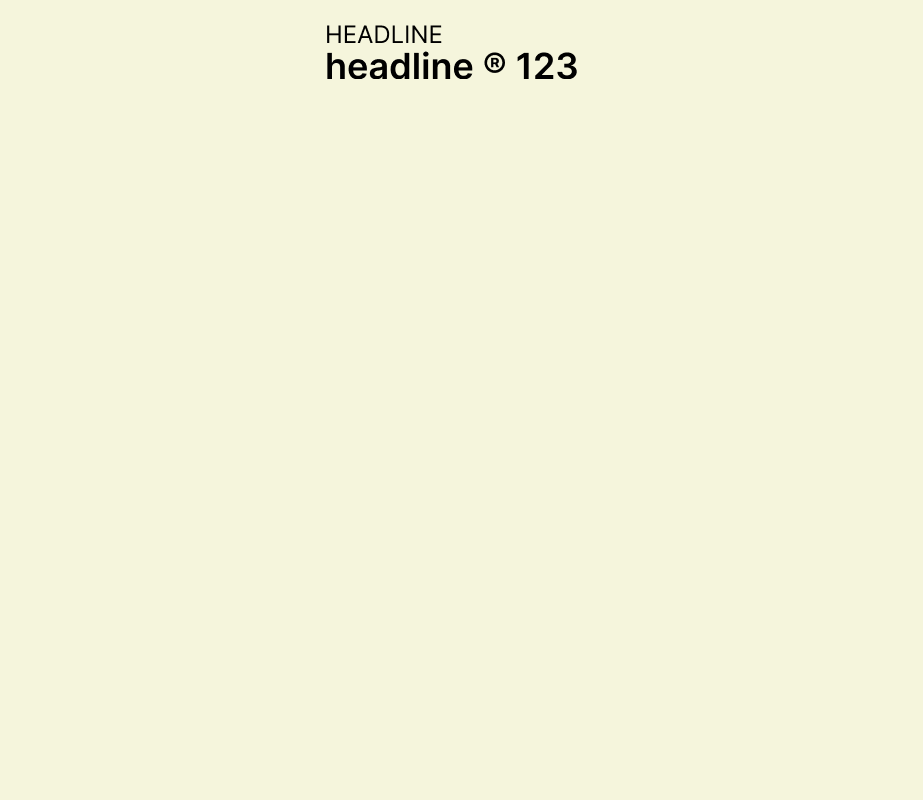
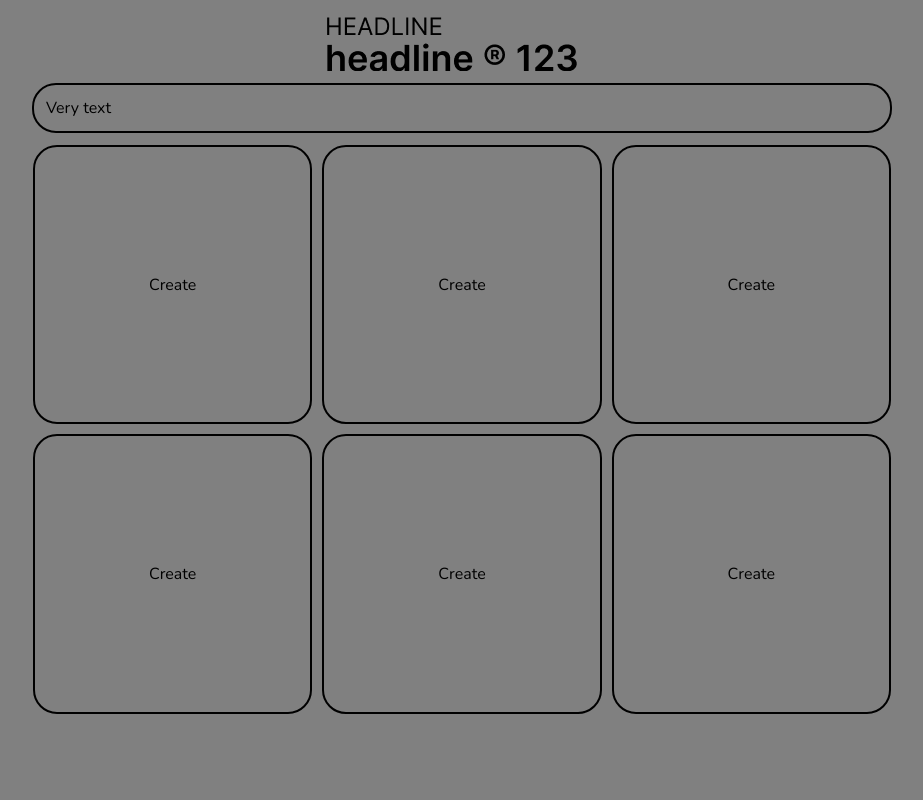
Before and after one commit to michalsuchorski/frontend-task, a website built with Vite: page index.html in a window 1280 px wide. Shown: the top 800 px of the page, without its empty margins (178-1101 px from the left). Built offline with nearby package versions, Linux system fonts and the light colour scheme.

Commit message:
update scene 1 style

```diff
--- a/index.html
+++ b/index.html
@@ -13,10 +13,7 @@
         <p class="orientation-lock-warning-text">
           Please rotate your device to portrait mode
         </p>
-        <img
-          class="orientation-lock-warning-icon"
-          src="./icons/rotate.svg"
-        />
+        <img class="orientation-lock-warning-icon" src="./icons/rotate.svg" />
       </div>
     </div>
     <div class="app-container">
@@ -25,8 +22,47 @@
           <div class="scene-intro-content-image">
             <img src="./assets/headline.png" class="headline-img" />
           </div>
+          <div class="scene-intro-content-text-wrapper">
+            <div class="scene-intro-content-text">
+              <p>Very text</p>
             </div>
           </div>
+          <div class="scene-intro-content-panel">
+            <div class="scene-intro-content-panel-plate">
+              <p class="scene-intro-content-panel-plate-text">
+                Create
+              </p>
+            </div>
+            <div class="scene-intro-content-panel-plate">
+              <p class="scene-intro-content-panel-plate-text">
+                Create
+              </p>
+            </div>
+            <div class="scene-intro-content-panel-plate">
+              <p class="scene-intro-content-panel-plate-text">
+                Create
+              </p>
+            </div>
+            <div class="scene-intro-content-panel-plate">
+              <p class="scene-intro-content-panel-plate-text">
+                Create
+              </p>
+            </div>
+            <div class="scene-intro-content-panel-plate">
+              <p class="scene-intro-content-panel-plate-text">
+                Create
+              </p>
+            </div>
+            <div class="scene-intro-content-panel-plate">
+              <p class="scene-intro-content-panel-plate-text">
+                Create
+              </p>
+            </div>
+          </div>
+          <!-- <img src="./public/assets/shadow.png" class="shadow"> -->
+        </div>
+      </div>
+
       <div class="scene scene-gallery" data-scene="gallery">
         <div class="swiper mySwiper">
           <div class="swiper-wrapper">
@@ -37,15 +73,15 @@
           </div>
           <div class="swiper-button-next"></div>
           <div class="swiper-button-prev"></div>
-            <div class="swiper-button-cta">
-              <img src="./assets/cta.png"  class="swiper-button-cta-img"/>
+          <div class="swiper-button-cta ">
+            <img src="./assets/cta.png" class="swiper-button-cta-img" />
           </div>
         </div>
       </div>
       <div class="scene scene-video" data-scene="video">
         <div class="scene-video-relative">
-            <video  autoplay muted loop class="playing-video" >
-              <source src="./assets/video.mp4" type="video/mp4">
+          <video autoplay muted loop class="playing-video">
+            <source src="./assets/video.mp4" type="video/mp4" />
           </video>
         </div>
       </div>
--- a/src/scenes/GalleryScene.js
+++ b/src/scenes/GalleryScene.js
@@ -33,7 +33,7 @@ export class GalleryScene {
       slide.addEventListener("click", () => {
         this.scrollToVideo();
         logEvent(`user_interaction:slide_click:${index + 1}`);
-        this.onSlideClick?.(index + 1)
+        this.onSlideClick?.(index + 1);
       });
     });
 
@@ -44,14 +44,14 @@ export class GalleryScene {
       });
     }
   }
-  scrollToVideo(){
-    if(!this.scrollTarget) return;
+  scrollToVideo() {
+    if (!this.scrollTarget) return;
     gsap.to(window, {
-        duration: 1,
-        scrollTo: {
-            y: this.scrollTarget,
-        },
-        ease: "power2.out"
-    })
+      duration: 1,
+      scrollTo: {
+        y: this.scrollTarget,
+      },
+      ease: "power2.out",
+    });
   }
 }
--- a/src/scenes/IntroScene.js
+++ b/src/scenes/IntroScene.js
@@ -13,6 +13,30 @@ export class IntroScene {
   }
 
   init() {
+    const headline = document.querySelector('.scene-intro-content-image');
+    const introTextEl = document.querySelector('.scene-intro-content-text-wrapper');
+
+    const allTiles = document.querySelectorAll('.scene-intro-content-panel-plate');
+
+
+    gsap.from(allTiles, {
+        duration: 0.5,
+        opacity: 0,
+        y: 50,
+        stagger: 0.1,
+        ease: "power2.out",
+    })
+
+    gsap.from(headline, {
+        duration: 1,
+        y: '-100%'
+    })
+
+    gsap.from(introTextEl, {
+        duration: 1,
+        x: '-100%'
+    })
+
     this.timeout = setTimeout(() => {
       this.scrollToGallery();
       this.onComplete?.();
--- a/src/styles/components/gallery-scene.scss
+++ b/src/styles/components/gallery-scene.scss
@@ -30,6 +30,8 @@
         z-index: 1;
         max-width: 300px;
         cursor: pointer;
+        animation: pulse 1.6s ease-in-out infinite;
+        will-change: transform;
       }
     }
   }
@@ -51,3 +53,12 @@
     }
   }
 }
+
+@keyframes pulse {
+  0%, 100% {
+    transform: scale(1);
+  }
+  50% {
+    transform: scale(1.05);
+  }
+}
--- a/src/styles/components/intro-scene.scss
+++ b/src/styles/components/intro-scene.scss
@@ -1,16 +1,62 @@
 .scene-intro {
-    width: 100%;
-    height: 100vh;
-    background-color: beige;
+  width: 100%;
+  height: 100vh;
+  position: relative;
+  background-color: gray;
 
-    &-content {
-        padding: 24px;
-        background-color: beige;
-        &-image {
+  &-content {
+    max-width: 900px;
+    margin: 0 auto;
+    display: flex;
+    flex-direction: column;
+    align-items: stretch;
+    padding: 16px;
+    height: 100%;
+
+    &-panel {
+        display: flex;
+        flex-wrap: wrap;
+        justify-content: center;
+        gap: 10px;
+        height: 25%;
+
+        &-plate {
+            flex: 0 0 calc(33.333% - 10px);
+            aspect-ratio: 1 / 1;
+            border: 2px solid black;
+            border-radius: 24px;
             display: flex;
             justify-content: center;
             align-items: center;
-            flex-direction: column;
         }
     }
+
+    &-image {
+      position: relative;
+      display: flex;
+      justify-content: center;
+      align-items: center;
+      flex-direction: column;
+    }
+
+    &-text-wrapper {
+      padding: 12px 4px;
+      display: flex;
+      justify-content: center;
+      flex-direction: column;
+      align-items: center;
+
+      .scene-intro-content-text {
+        max-width: 1000px;
+        border: 2px solid black;
+        width: 100%;
+        padding: 12px;
+        border-radius: 24px;
+      }
+
+      .shadow {
+        width: 100%;
+      }
+    }
+  }
 }
--- a/src/styles/components/video-scene.scss
+++ b/src/styles/components/video-scene.scss
@@ -1,6 +1,7 @@
 .scene-video {
     width: 100%;
     height: 100vh;
+    padding: 24px;
 
     &-relative {
         position: relative;
@@ -8,7 +9,10 @@
         height: 100%;
 
         .playing-video {
+            border-radius: 12px;
+            border: 6px solid black;
             position: absolute;
+            width: 50%;
         }
 
         .position {
```
Lines whose indentation alone changed are shown as unchanged.
